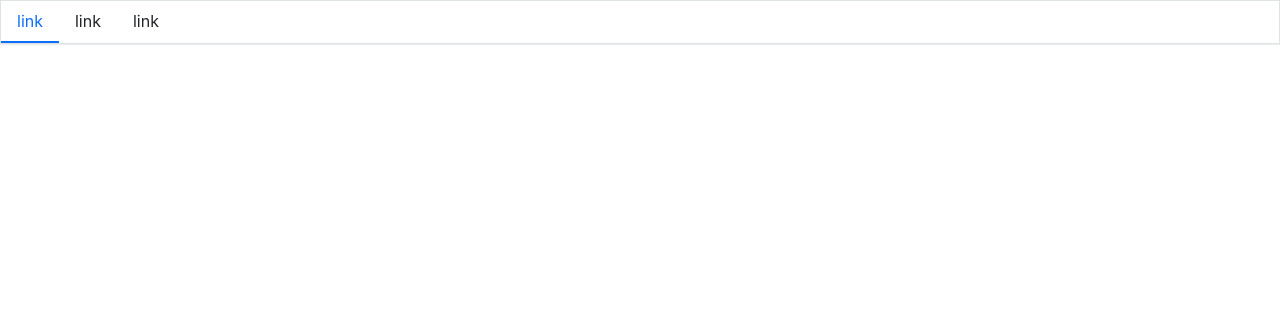
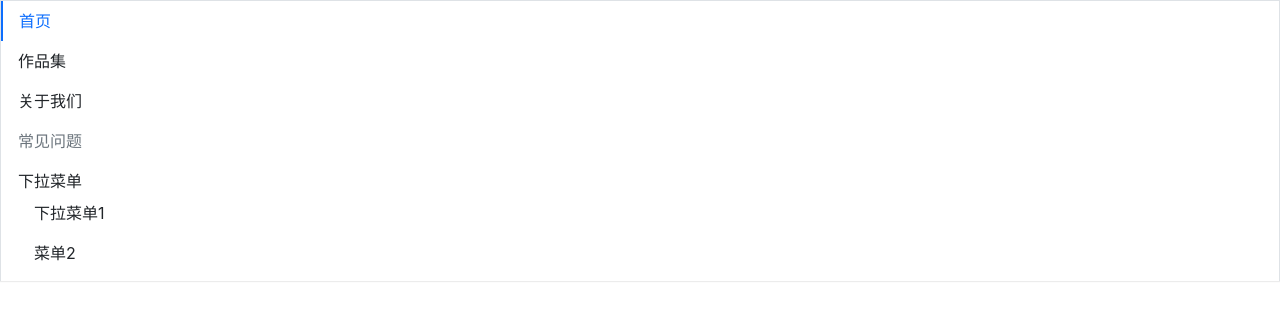
Before and after one commit to huangt2012/viralibrary, a React (Create React App) app: page / in a window 1280 px wide. Shown: the top 320 px of the page. Built offline with nearby package versions, Linux system fonts and the light colour scheme.

Commit message:
add submenu and test

```diff
--- a/package.json
+++ b/package.json
@@ -3,6 +3,9 @@
   "version": "0.1.0",
   "private": true,
   "dependencies": {
+    "@fortawesome/fontawesome-svg-core": "^1.2.28",
+    "@fortawesome/free-solid-svg-icons": "^5.13.0",
+    "@fortawesome/react-fontawesome": "^0.1.9",
     "@testing-library/jest-dom": "^4.2.4",
     "@testing-library/react": "^9.3.2",
     "@testing-library/user-event": "^7.1.2",
--- a/src/App.tsx
+++ b/src/App.tsx
@@ -1,17 +1,21 @@
 import React from 'react'
-import Menu from './components/Menu/Menu'
-import MenuItem from './components/Menu/MenuItem'
+import Menu from './components/Menu'
 
 function App() {
 
   return (
     <div className="App">
-      <Menu defaultIndex={0} onSelect={(index) => {
+      <Menu defaultIndex={'0'} mode='vertical' defaultOpenSubmenus={['4']} onSelect={(index) => {
         console.log(index)
       }}>
-        <MenuItem>link</MenuItem>
-        <MenuItem>link</MenuItem>
-        <MenuItem>link</MenuItem>
+        <Menu.Item>首页</Menu.Item>
+        <Menu.Item>作品集</Menu.Item>
+        <Menu.Item>关于我们</Menu.Item>
+        <Menu.Item disabled>常见问题</Menu.Item>
+        <Menu.SubMenu title='下拉菜单'>
+          <Menu.Item>下拉菜单1</Menu.Item>
+          <Menu.Item>菜单2</Menu.Item>
+        </Menu.SubMenu>
       </Menu>
     </div>
   );
--- a/src/components/Menu/Menu.tsx
+++ b/src/components/Menu/Menu.tsx
@@ -3,19 +3,22 @@ import classNames from 'classnames'
 import { MenuItemProps } from './MenuItem'
 
 export type MenuMode = 'horizontal' | 'vertical'
-export type SelectCallback = (selectedIndex: number) => void
+export type SelectCallback = (selectedIndex: string) => void
 export interface MenuProps {
-    defaultIndex?: number
+    defaultIndex?: string
     className?: string
     mode?: MenuMode
     style?: React.CSSProperties
     onSelect?: SelectCallback
+    defaultOpenSubmenus?: string[]
 }
 interface IMenuContext {
-    index: number
+    index: string
     onSelect?: SelectCallback
+    mode?: MenuMode
+    defaultOpenSubmenus?: string[]
 }
-export const MenuContext = createContext<IMenuContext>({ index: 0 })
+export const MenuContext = createContext<IMenuContext>({ index: '0' })
 const Menu: React.FC<MenuProps> = (props) => {
     const {
         defaultIndex,
@@ -23,10 +26,11 @@ const Menu: React.FC<MenuProps> = (props) => {
         mode,
         style,
         children,
+        defaultOpenSubmenus,
         onSelect
     } = props
     const [currentActive, setActive] = useState(defaultIndex)
-    const handleClick = (index: number) => {
+    const handleClick = (index: string) => {
         setActive(index)
         if (onSelect) {
             onSelect(index)
@@ -36,8 +40,8 @@ const Menu: React.FC<MenuProps> = (props) => {
         return React.Children.map(children, (child, index) => {
             const childElement = child as React.FunctionComponentElement<MenuItemProps>
             const { displayName } = childElement.type
-            if (displayName === 'MenuItem') {
-                return React.cloneElement(childElement, { index })
+            if (displayName === 'MenuItem' || displayName === 'SubMenu') {
+                return React.cloneElement(childElement, { index: index.toString() })
             } else {
                 console.log('Warning: Menu has a child which is not a MenuItem Component')
             }
@@ -46,14 +50,17 @@ const Menu: React.FC<MenuProps> = (props) => {
     return (
         <ul
             className={classNames('vira-menu', className, {
-                'menu-vertical': mode === 'vertical'
+                'menu-vertical': mode === 'vertical',
+                'menu-horizontal': mode !== 'vertical'
             })}
             style={style}
             data-testid='test-menu'
         >
             <MenuContext.Provider value={{
-                index: currentActive || 0,
-                onSelect: handleClick
+                index: currentActive || '0',
+                onSelect: handleClick,
+                mode,
+                defaultOpenSubmenus
             }}>
                 {renderChildren()}
             </MenuContext.Provider>
@@ -62,8 +69,9 @@ const Menu: React.FC<MenuProps> = (props) => {
 }
 
 Menu.defaultProps = {
-    defaultIndex: 0,
-    mode: 'horizontal'
+    defaultIndex: '0',
+    mode: 'horizontal',
+    defaultOpenSubmenus: []
 }
 
 export default Menu
--- a/src/components/Menu/MenuItem.tsx
+++ b/src/components/Menu/MenuItem.tsx
@@ -3,7 +3,7 @@ import classNames from 'classnames'
 import { MenuContext } from './Menu'
 
 export interface MenuItemProps {
-    index?: number
+    index?: string
     className?: string
     disabled?: boolean
     style?: React.CSSProperties
@@ -19,7 +19,7 @@ const MenuItem: React.FC<MenuItemProps> = (props) => {
     } = props
     const context = useContext(MenuContext)
     const handleClick = () => {
-        if (context.onSelect && !disabled && typeof(index) === 'number') {
+        if (context.onSelect && !disabled && typeof(index) === 'string') {
             context.onSelect(index)
         }
     }
--- /dev/null
+++ b/src/components/Menu/SubMenu.tsx
@@ -0,0 +1,76 @@
+import React, { useContext, FunctionComponentElement, useState } from 'react'
+import classNames from 'classnames'
+import { MenuContext } from './Menu'
+import { MenuItemProps } from './MenuItem'
+
+export interface SubMenuProps {
+    index?: string
+    className?: string
+    title: string
+}
+
+const SubMenu: React.FC<SubMenuProps> = (props) => {
+    const {
+        index,
+        className,
+        title,
+        children,
+    } = props
+    const context = useContext(MenuContext)
+    const openSubmenus = context.defaultOpenSubmenus as string[]
+    const isOpend = index && context.mode === 'vertical' ? openSubmenus.includes(index) : false
+    const [menuOpen, setMenuOpen] = useState(isOpend)
+    const handleClick = (e: React.MouseEvent) => {
+        e.preventDefault()
+        setMenuOpen(!menuOpen)
+    }
+    let timer: any = null
+    const handleMouse = (e: React.MouseEvent, toggle: boolean) => {
+        clearTimeout(timer)
+        e.preventDefault()
+        timer = setTimeout(() => {
+            setMenuOpen(toggle)
+        }, 300);
+    }
+    const clickEvents = context.mode === 'vertical' ? {
+            onClick: handleClick
+        } : {}
+    const hoverEvents = context.mode !== 'vertical' ? {
+        onMouseEnter: (e: React.MouseEvent) => { handleMouse(e, true)},
+        onMouseLeave: (e: React.MouseEvent) => { handleMouse(e, false) },
+    } : {}
+    const renderChildren = () => {
+        const childrenComponent = React.Children.map(children, (child, i) => {
+            const childElement = child as FunctionComponentElement<MenuItemProps>
+            if (childElement.type.displayName === 'MenuItem') {
+                return React.cloneElement(childElement, {index: `${index}-${i}`})
+            } else {
+                console.log('Warning: SubMenu has a child which is not a MenuItem component')
+            }
+        })
+        return (
+            <ul className={classNames('vira-submenu', {
+                'submenu-opend': menuOpen
+            })}>
+                {childrenComponent}
+            </ul>
+        )
+    }
+    return (
+        <li
+            key={index}
+            className={classNames('menu-item', 'submenu-item', className, {
+                'active': context.index === index
+            })}
+            {...hoverEvents}
+        >
+            <div className='submenu-title' {...clickEvents}>
+                {title}
+            </div>
+            {renderChildren()}
+        </li>
+    )
+}
+
+SubMenu.displayName = 'SubMenu'
+export default SubMenu
--- a/src/components/Menu/_style.scss
+++ b/src/components/Menu/_style.scss
@@ -7,7 +7,7 @@
     list-style: none;
     border: $menu-border-width solid $menu-border-color;
     box-shadow: $menu-box-shadow;
-    .menu-item {
+    > .menu-item {
         padding: $menu-item-padding-y $menu-item-padding-x;
         cursor: pointer;
         transition: $menu-transition;
@@ -24,12 +24,38 @@
             border-bottom: $menu-item-active-border-width solid $menu-item-active-color;
         }
     }
+    .submenu-item {
+        position: relative;
+        .submenu-title {
+            display: flex;
+            align-items: center;
+        }
+        .vira-submenu {
+            display: none;
+            list-style: none;
+            padding-left: 0;
+            white-space: nowrap;
+            .menu-item {
+                padding: $menu-item-padding-y $menu-item-padding-x;
+                cursor: pointer;
+                transition: $menu-transition;
+                color: $body-color;
+                &.active, &:hover {
+                    color: $menu-item-active-color !important;
+                }
+            }
+
+            &.submenu-opend {
+                display: block;
+            }
+        }
+    }
 }
 .menu-vertical {
     flex-direction: column;
     border-bottom: 0px;
     border-right: $menu-border-width solid $menu-border-color;
-    .menu-item {
+    & > .menu-item {
         border-left: $menu-border-width solid transparent;
         &.active, &:hover {
             border-bottom: 0px;
@@ -37,3 +63,14 @@
         }
     }
 }
+
+.menu-horizontal {
+    .vira-submenu {
+        position: absolute;
+        left: 0;
+        top: calc(100% + 8px);
+        border: $menu-border-width solid $menu-border-color;
+        box-shadow: $menu-box-shadow;
+        background-color: $white;
+    }
+}
--- /dev/null
+++ b/src/components/Menu/index.tsx
@@ -0,0 +1,16 @@
+import { FC } from 'react'
+import Menu, { MenuProps } from './Menu'
+import MenuItem, { MenuItemProps } from './MenuItem'
+import SubMenu, { SubMenuProps } from './SubMenu'
+
+export type IMenuComponent = FC<MenuProps> & {
+    Item: FC<MenuItemProps>
+    SubMenu: FC<SubMenuProps>
+}
+
+const TransMenu = Menu as IMenuComponent
+TransMenu.Item = MenuItem
+TransMenu.SubMenu = SubMenu
+
+
+export default TransMenu
```
Also changed, not shown: 2 other files (tests, documents, lock files or other folders).
